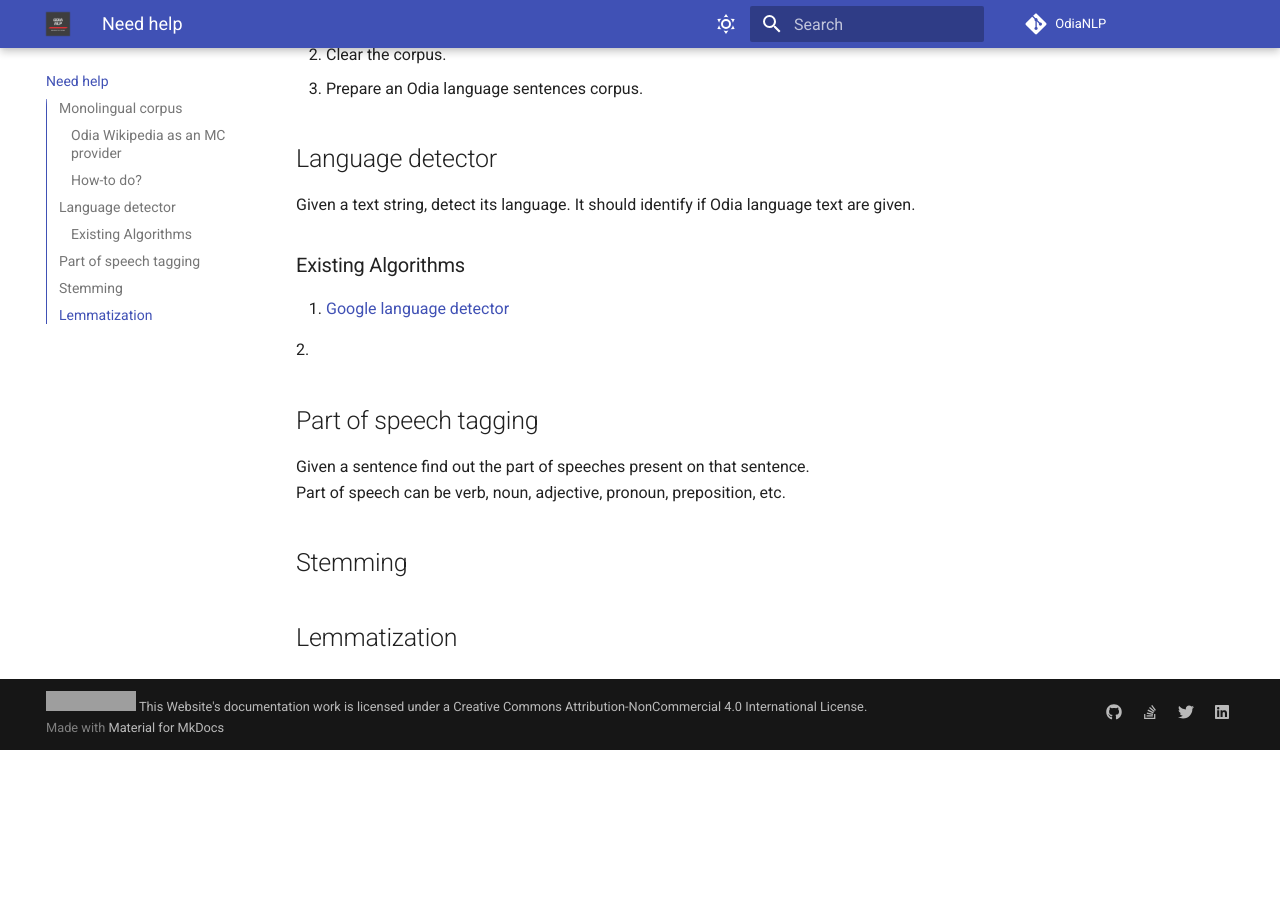
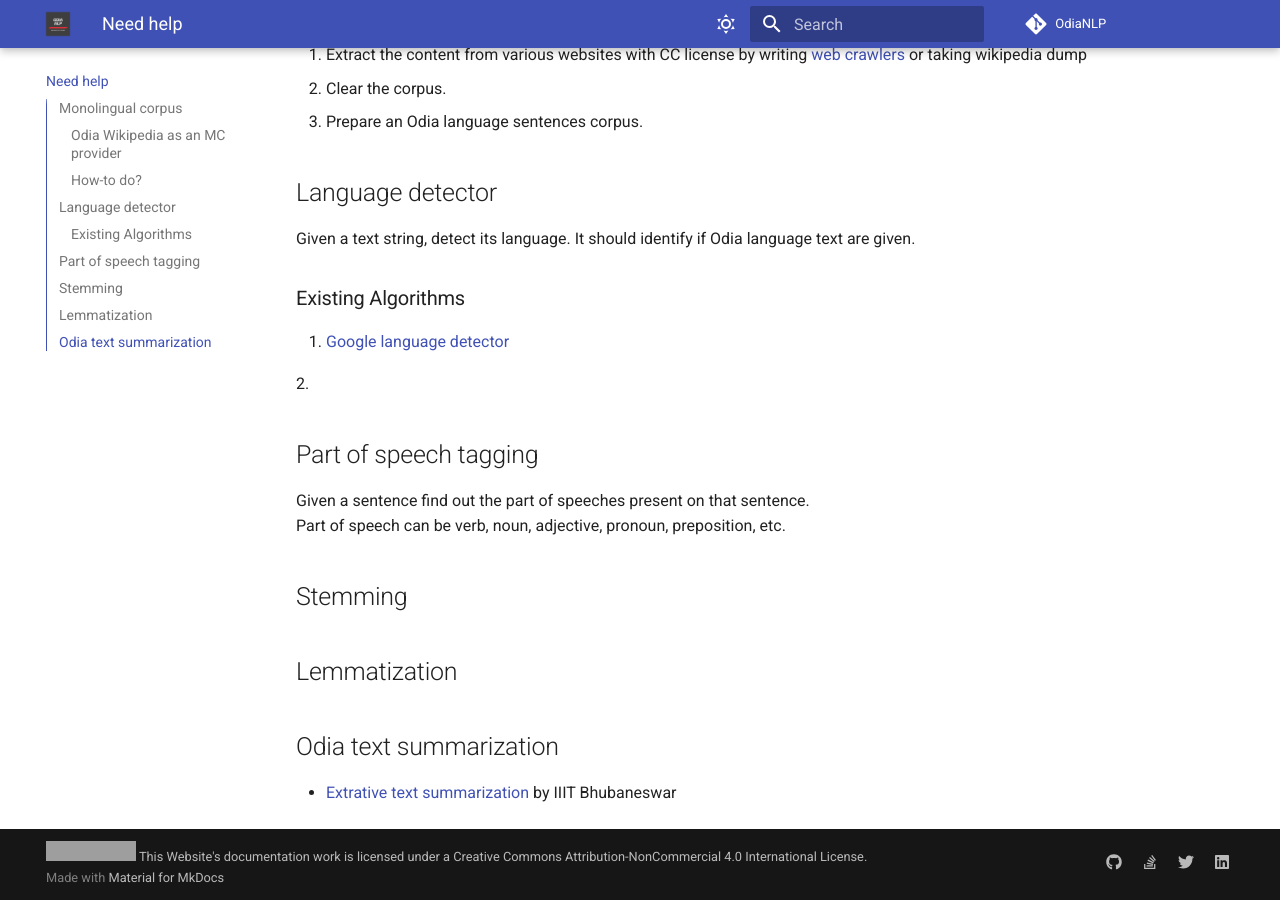
Before and after one commit to OdiaNLP/odianlp.github.io, an MkDocs documentation site: the page built from docs/possible_projects.md, in a window 1280 px wide and 900 px high, scrolled down 1618 px. Built offline with MkDocs 1.6.1 and Material for MkDocs 9.7.7, drawn with Linux system fonts in a browser that asks for light colours; comment, search, counter and statistics services are not loaded; before the commit the page ends 2368 px from its top, so only the background shows below that; grey boxes are pictures that could not be loaded.

Commit message:
Update possible_projects.md

```diff
--- a/docs/possible_projects.md
+++ b/docs/possible_projects.md
@@ -27,6 +27,7 @@ This list contains the proposals for the projects which can be started with Odia
 - [Spell corrector](#spell-corrector)
 - [Sentence completion](#sentence-completion)
 - [Automatic speech recognition (major project)](#speech-recognition)
+- [Text Summarization](#text-summarization)
 
 ## <a name="monolingual-corpus"></a> Monolingual corpus
 
@@ -67,3 +68,6 @@ Part of speech can be verb, noun, adjective, pronoun, preposition, etc.
 ## <a name="stemming"></a> Stemming
 
 ## <a name="lemmatization"></a> Lemmatization
+
+## <a name="text-summarization"></a>Odia text summarization
+- [Extrative text summarization](https://research.ijais.org/volume1/number3/ijais12-450135.pdf) by IIIT Bhubaneswar
```
